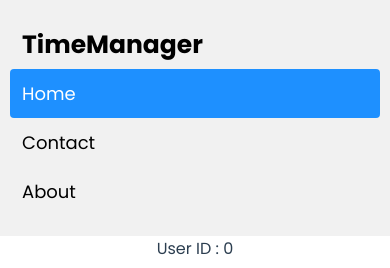
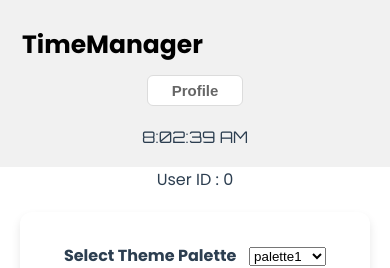
Before and after one commit to damckw/time_manager, a Vue app in the folder Front/: page / in a window 390 px wide. Shown: the top 268 px of the page. Built offline with nearby package versions, Linux system fonts and the light colour scheme; what vuejs-countdown-timer would draw is missing.

Commit message:
Front update

```diff
--- a/Front/src/components/ClockManager.vue
+++ b/Front/src/components/ClockManager.vue
@@ -56,6 +56,7 @@ export default {
 </script>
 
 <style>
+
 #countDown {
   font-size: 50px;
   width: auto;
--- a/Front/src/components/header.vue
+++ b/Front/src/components/header.vue
@@ -1,36 +1,35 @@
 <template>
-  <div class="test">
+	<div>
 		<div class="header">
 			<a href="#default" class="logo">TimeManager</a>
 			<div class="header-right">
-        <a class="active" href="#home">Home</a>
-        <a href="#contact">Contact</a>
-        <a href="#about">About</a>
+				<form action="/Profile" class="inline">
+					<button class="btn submit-button" @click="activeBtn = 'Profile'" :class="{active: activeBtn === 'Profile' }">Profile</button>
+				</form>
 			</div>
+			<Test></Test>
 		</div>
-
 	</div>
 </template>
 
 <script>
+	import Test from "../components/test.vue";
 	export default {
 		name: 'header',
+		components: {
+			Test,
+		},
 		data () {
 			return {
-
+				activeBtn:''
 			}
 	}
 }
 </script>
 
 
-
 <style scoped>
 * {box-sizing: border-box;}
-
-#test {
-
-}
 
 body {
   margin: 0;
@@ -44,7 +43,7 @@ body {
   margin-top: -60px;
 }
 
-.header a {
+.header btn {
   float: left;
   color: black;
   text-align: center;
@@ -55,17 +54,17 @@ body {
   border-radius: 4px;
 }
 
-.header a.logo {
+.header btn.logo {
   font-size: 25px;
   font-weight: bold;
 }
 
-.header a:hover {
+.header btn:hover {
   background-color: #ddd;
   color: black;
 }
 
-.header a.active {
+.header btn.active {
   background-color: dodgerblue;
   color: white;
 }
@@ -74,8 +73,12 @@ body {
   float: right;
 }
 
+.header-center {
+  float: center;
+}
+
 @media screen and (max-width: 500px) {
-  .header a {
+  .header btn {
     float: none;
     display: block;
     text-align: left;
@@ -85,4 +88,27 @@ body {
     float: none;
   }
 }
+
+.active{
+  background-color:dodgerblue !important;
+}
+
+.btn {
+	/* box-shadow:inset 0px 1px 0px 0px #ffffff; */
+	/* background:linear-gradient(to bottom, #ffffff 5%, #f6f6f6 100%); */
+	background-color:#ffffff;
+	border-radius:6px;
+	border:1px solid #dcdcdc;
+	display:inline-block;
+	cursor:pointer;
+	color:#666666;
+	font-family:Arial;
+	font-size:15px;
+	font-weight:bold;
+	padding:6px 24px;
+	margin:6px;
+	text-decoration:none;
+	/* text-shadow:0px 1px 0px #ffffff; */
+}
+
 </style>
--- a/Front/src/components/test.vue
+++ b/Front/src/components/test.vue
@@ -1,15 +1,32 @@
 <template>
-<div class="container">
-  <p id="countdown"></p>
-</div>
-
+			<div class="header-center">
+				<link href='https://fonts.googleapis.com/css?family=Orbitron' rel='stylesheet' type='text/css'>
+				<div id="countdown" style="font-family: 'Orbitron', sans-serif; margin-top:15px"></div>
+			</div>
 </template>
 
 <script>
-setInterval(myTimer, 1000);
+	export default {
+		name: 'test',
+		data () {
+			return {
+				activeBtn:''
+			}
+	}
+}
+</script>
 
-function myTimer() {
+<script>
+  setInterval(myTimer, 1000);
+
+  function myTimer() {
   const d = new Date();
   document.getElementById("countdown").innerHTML = d.toLocaleTimeString();
+  }
+</script>
+
+<style scoped>
+.header-center {
+  float: center;
 }
-</script>
+</style>
--- a/Front/src/router/index.js
+++ b/Front/src/router/index.js
@@ -1,6 +1,7 @@
 import Vue from 'vue'
 import VueRouter from 'vue-router'
 import Home from '../views/Home'
+import Profile from '../views/Profile'
 // import User from '../components/User.vue'
 // import DeleteUser from '../components/DeleteUser'
 // import UpdateUser from '../components/UpdateUser'
@@ -15,9 +16,9 @@ Vue.use(VueRouter)
 
 const routes = [
   {
-    path: '/home',
-    name: 'Home',
-    component: Home
+    path: '/Profile',
+    name: 'Profile',
+    component: Profile
   },
   {
     path: '/',
--- /dev/null
+++ b/Front/src/views/Profile.vue
@@ -0,0 +1,5 @@
+<template>
+  <div class="about">
+    <h1>This is an about page</h1>
+  </div>
+</template>
```
Lines whose indentation alone changed are shown as unchanged.
